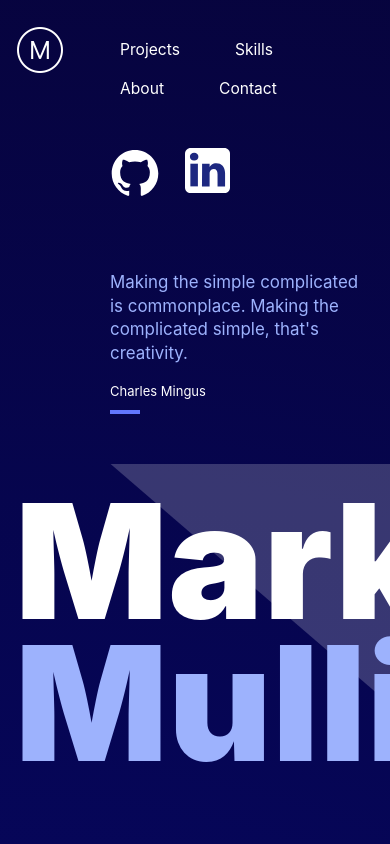
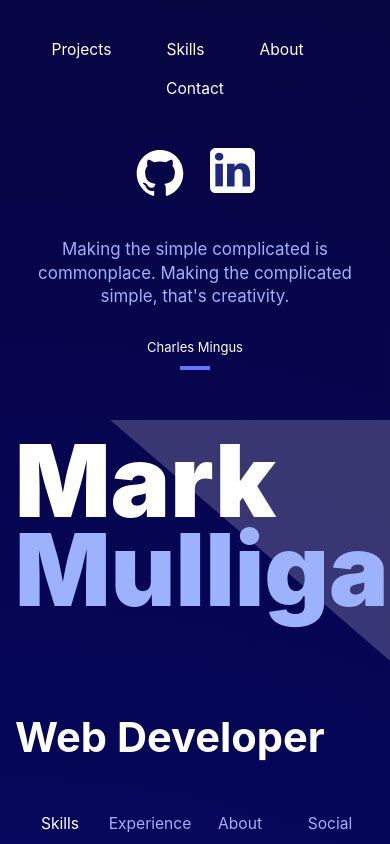
Before and after one commit to Mark-Mulligan/nextjs-portfolio, a Next.js app: page / in a window 390 px wide. Shown: the top 844 px of the page. Built offline with nearby package versions, Linux system fonts and the light colour scheme.

Commit message:
made hero section responsive

```diff
--- a/components/HeroSection.tsx
+++ b/components/HeroSection.tsx
@@ -5,11 +5,11 @@ const HeroSection = () => {
   return (
     <section className={styles.heroSection}>
       <nav className={styles.navbar}>
-        <div className={styles.flex}>
+        <div className={styles.navbarLogo}>
           <Image height={50} width={50} src="/icons/website-logo.png" alt="M Logo" />
         </div>
 
-        <div>
+        <div className={styles.navbarContent}>
           <ul className={styles.navLinks}>
             <div className={styles.pageLinks}>
               <li>
@@ -47,44 +47,6 @@ const HeroSection = () => {
             <hr />
           </div>
         </div>
-
-        {/* <div>
-          <ul>
-            <div className={styles.pageLinks}>
-              <li>
-                <a href="#projects">Projects</a>
-              </li>
-              <li>
-                <a href="#about">Skills</a>
-              </li>
-              <li>
-                <a href="#about">About</a>
-              </li>
-              <li>
-                <a href="#contact">Contact</a>
-              </li>
-            </div>
-            <div className={styles.socialLinks}>
-              <li className={styles.mr}>
-                <a>
-                  <Image height={50} width={50} src="/icons/githubWhite.svg" alt="github link" />
-                </a>
-              </li>
-              <li>
-                <a>
-                  <Image height={45} width={45} src="/icons/linkedin.svg" alt="Linkedin Link" />
-                </a>
-              </li>
-            </div>
-          </ul>
-          <div className={styles.quoteContainer}>
-            <p className={styles.quoteText}>
-              Making the simple complicated is commonplace. Making the complicated simple, that&#39;s creativity.
-            </p>
-            <p className={styles.quoteAuthor}>Charles Mingus</p>
-            <hr />
-          </div>
-        </div> */}
       </nav>
 
       <div className={styles.nameContainer}>
--- a/styles/HeroSection.module.scss
+++ b/styles/HeroSection.module.scss
@@ -18,7 +18,7 @@
     width: 100%;
   }
 
-  .flex {
+  .navbarLogo {
     display: flex;
     align-items: flex-start;
   }
@@ -49,9 +49,6 @@
 }
 
 .quoteContainer {
-  max-width: 1200px;
-  margin-left: auto;
-  margin-right: auto;
   margin-top: 70px;
   margin-bottom: 40px;
 
@@ -112,5 +109,61 @@
 @media (max-width: 900px) {
   .heroSection {
     padding-top: 25px;
+    min-height: 50vh;
+  }
+
+  .nameContainer {
+    h1 {
+      font-size: 130px;
+    }
+
+    .lastName {
+      top: -42px;
+    }
   }
 }
+
+@media (max-width: 600px) {
+  .navbar {
+    display: block;
+    margin: auto;
+    text-align: center;
+
+    ul {
+      display: block;
+      text-align: center;
+    }
+
+    .navbarLogo {
+      display: none;
+    }
+
+    .pageLinks {
+      li:last-child {
+        margin-right: 0;
+      }
+    }
+
+    .socialLinks {
+      justify-content: center;
+    }
+  }
+
+  .quoteContainer {
+    margin-top: 20px;
+
+    .quoteText {
+      display: inline-block;
+    }
+  }
+
+  .nameContainer {
+    h1 {
+      font-size: 100px;
+    }
+
+    .lastName {
+      top: -32px;
+    }
+  }
+}
```
